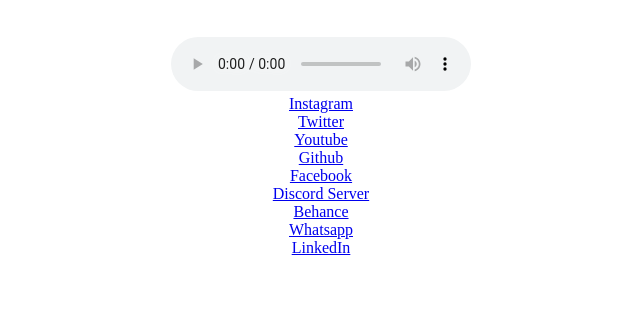
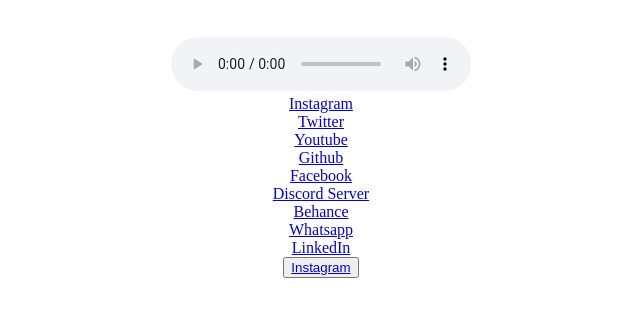
Before and after one commit to komanga/komanga.github.io, a plain HTML site: page index.html in a window 1280 px wide. Shown: the part 79-396 px from the top of the page, without its empty margins (319-959 px from the left). Drawn offline with Linux system fonts and the light colour scheme.

Commit message:
Update index.html

```diff
--- a/index.html
+++ b/index.html
@@ -20,5 +20,6 @@
   <A href="https://www.behance.net/komanga">Behance</A><br>
   <A href="https://chat.whatsapp.com/EH9FM1nfyMH9nC8KZcqtZm">Whatsapp</A><br>
   <A href="https://linkedin.com/komanga">LinkedIn</A><br>
+  <button><a href="https://www.instagram.com/TeamKomanga">Instagram</a></button>
 </BODY>
 </HTML>
```
